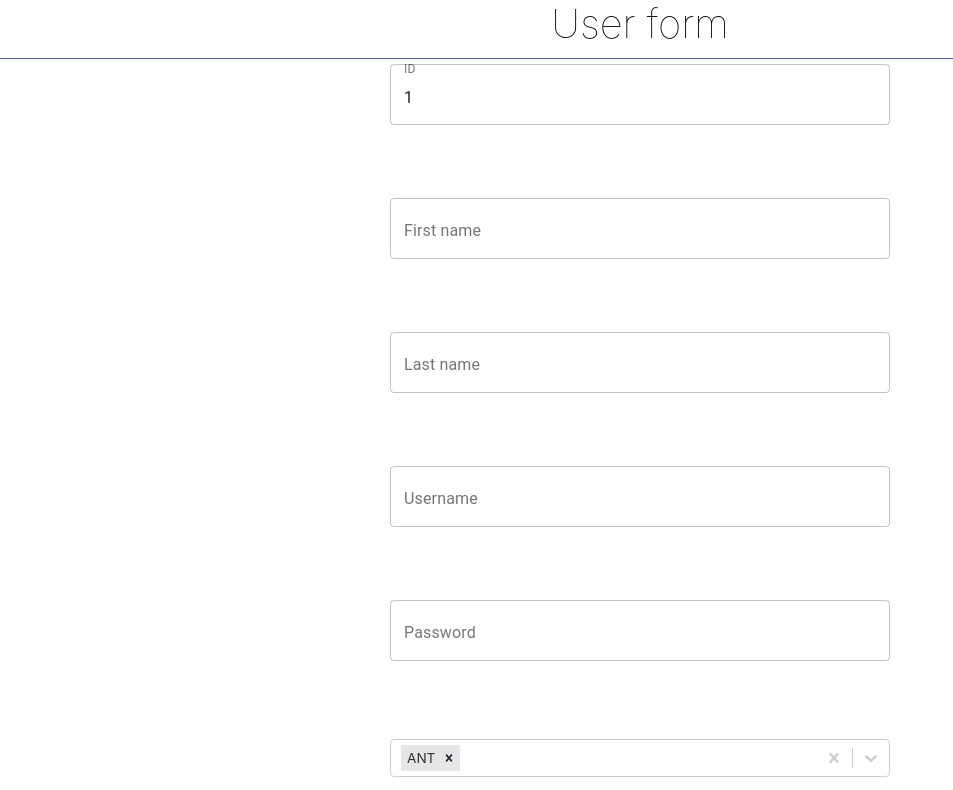
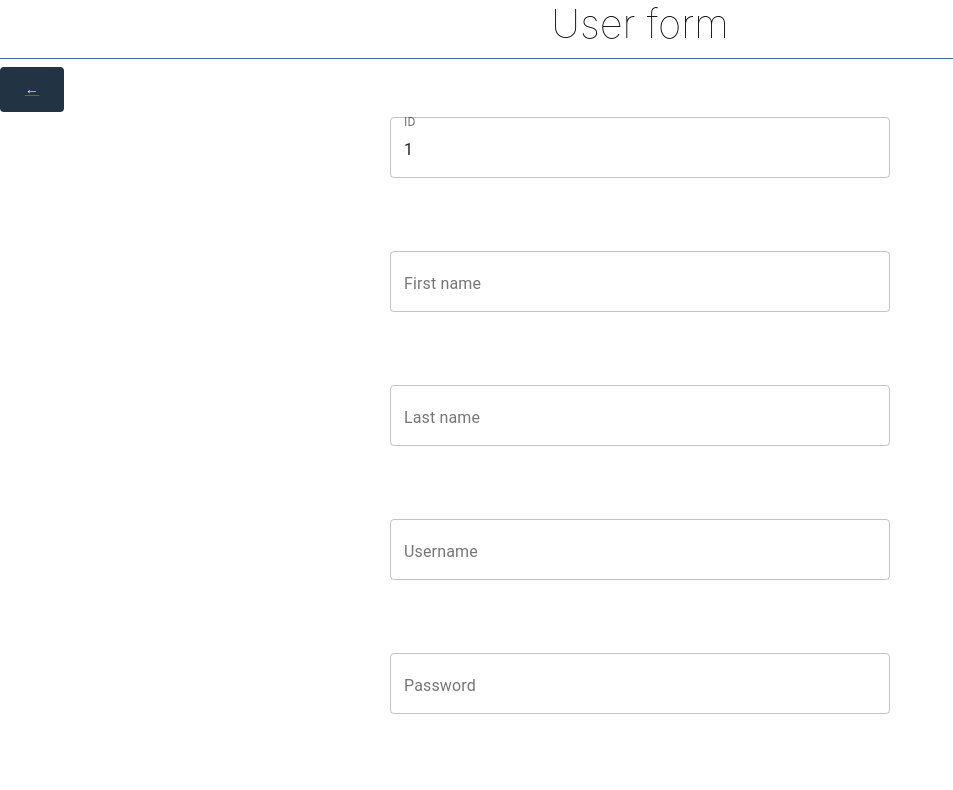
Before and after one commit to stsdmchv/test-project, a React (Create React App) app: page /addNewUser in a window 1280 px wide. Shown: the top 790 px of the page, without its empty margins (0-953 px from the left). Built offline with nearby package versions, Linux system fonts and the light colour scheme; the HTML template or start-up script is replaced by a standard one.

Commit message:
Add arrow for back

```diff
--- a/src/components/Home/AllCards.jsx
+++ b/src/components/Home/AllCards.jsx
@@ -17,7 +17,9 @@ export const AllCards = () => {
   return (
     <div>
       <h1>User cards</h1>
-      <Button className={styles.AddButton} variant={"contained"} href={'/addNewUser'}>Add new user</Button>
+      <NavLink className={styles.AddButton} variant={"contained"} to={'/addNewUser'}>
+        <Button type="button">Add new card</Button>
+      </NavLink>
       <TextField id="outlined-basic" label="Search by username" variant="standard" onChange={inputHandler}/>
       { search === '' ?
         users.map((user, index) => {
--- a/src/components/PersonCard/CreateCard/addPerson.jsx
+++ b/src/components/PersonCard/CreateCard/addPerson.jsx
@@ -1,11 +1,13 @@
 import React from "react";
 import {putValuesLS} from "../../../controllers/localStorageController";
-import {useNavigate} from "react-router-dom";
+import {NavLink, useNavigate} from "react-router-dom";
 import {useForm, FormProvider} from "react-hook-form";
 import {ID, FirstName, LastName, Password, Username, Roles, WorkBorders} from "./fields/Fields";
 import {yupResolver} from "@hookform/resolvers/yup";
 import '../../../styles.scss'
 import schema from "./fields/schema";
+import styles from "../../../styles.scss";
+import {Button} from "@material-ui/core";
 
 Array.prototype.max = function () {
   return Math.max.apply(null, this);
@@ -27,6 +29,9 @@ export const AddPerson = () => {
   return (
     <div>
       <h1>User form</h1>
+      <NavLink className={styles.AddButton} variant={"contained"} to={'/'}>
+        <Button>{'←'}</Button>
+      </NavLink>
       <FormProvider {...methods}>
         <form
           onSubmit={methods.handleSubmit((data) => {
--- a/src/components/PersonCard/personCard.jsx
+++ b/src/components/PersonCard/personCard.jsx
@@ -1,10 +1,12 @@
 import React from "react";
-import {useParams, useNavigate} from "react-router-dom";
+import {useParams, useNavigate, NavLink} from "react-router-dom";
 import {getValuesLS, putValuesLS, deleteCard} from "../../controllers/localStorageController";
 import {FormProvider, useForm} from "react-hook-form";
 import {yupResolver} from "@hookform/resolvers/yup/dist/yup";
 import {FirstName, ID, LastName, Password, Roles, Username, WorkBorders} from "./CreateCard/fields/Fields";
 import schema from "./CreateCard/fields/schema";
+import {Button} from "@material-ui/core";
+import styles from "../../styles.scss";
 
 // @desc    Show card
 // @route   GET /
@@ -33,6 +35,9 @@ export const PersonCard = () => {
   return (
     <div>
       <h1>User form</h1>
+      <NavLink className={styles.AddButton} variant={"contained"} to={'/'}>
+        <Button>{'←'}</Button>
+      </NavLink>
       <FormProvider {...methods}>
         <form
           onSubmit={methods.handleSubmit(onSub)}>
--- a/src/styles.scss
+++ b/src/styles.scss
@@ -7,6 +7,8 @@ body {
   font-family: -apple-system, BlinkMacSystemFont, "Segoe UI", "Roboto", "Oxygen",
   "Ubuntu", "Cantarell", "Fira Sans", "Droid Sans", "Helvetica Neue",
   sans-serif;
+  text-decoration: none;
+
   }
 
 .AddButton{
@@ -118,8 +120,8 @@ input[type="submit"] {
 button[type="button"] {
   display: block;
   appearance: none;
-  background: $primary-color;
-  color: white;
+  background: $base-color;
+  color: $back-color;
   border: none;
   text-transform: uppercase;
   padding: 10px 20px;
```
